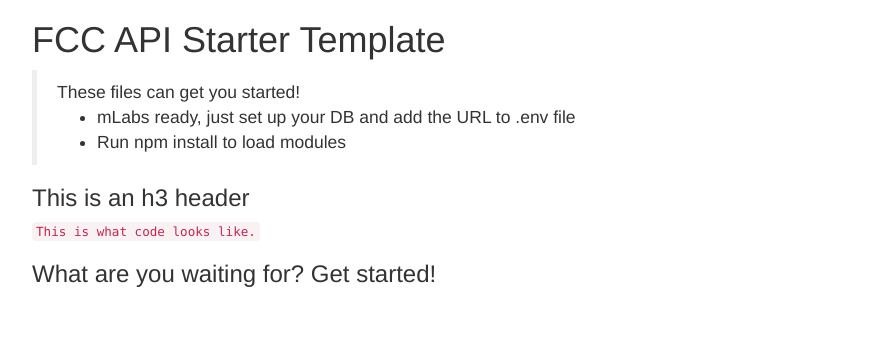
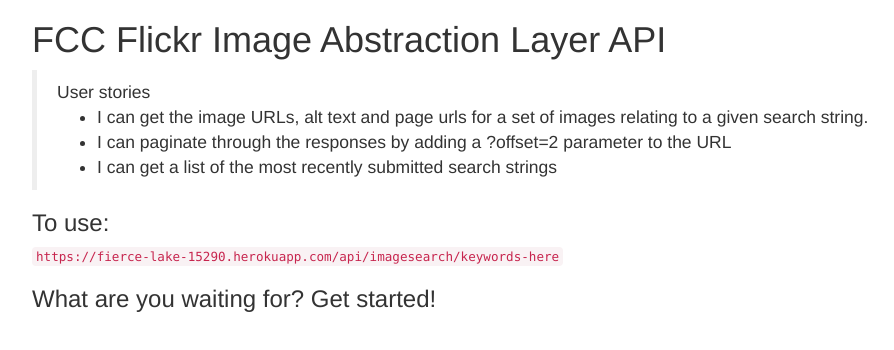
Before and after one commit to AdventureBear/fcc_img_search, a website: page index.html in a window 1280 px wide. Shown: the whole page, without its empty margins (38-932 px from the left). Drawn offline with nearby package versions, Linux system fonts and the light colour scheme.

Commit message:
index file updated

```diff
--- a/index.html
+++ b/index.html
@@ -2,22 +2,23 @@
 <html>
 <head lang="en">
     <meta charset="UTF-8">
-    <title>API Starter Template</title>
+    <title>API Flickr Image Search</title>
     <link rel="stylesheet" href="https://maxcdn.bootstrapcdn.com/bootstrap/3.3.6/css/bootstrap.min.css">
 
 </head>
 <body>
 
 <div class="container">
-<h1 class="header">FCC API Starter Template</h1>
-    <blockquote>These files can get you started!
+<h1 class="header">FCC Flickr Image Abstraction Layer API</h1>
+    <blockquote>User stories
         <ul>
-            <li>mLabs ready, just set up your DB and add the URL to .env file</li>
-            <li>Run npm install to load modules</li>
+            <li>I can get the image URLs, alt text and page urls for a set of images relating to a given search string.</li>
+            <li>I can paginate through the responses by adding a ?offset=2 parameter to the URL</li>
+            <li>I can get a list of the most recently submitted search strings</li>
         </ul>
     </blockquote>
-    <h3>This is an h3 header</h3>
-        <code>This is what code looks like. </code><br>
+    <h3>To use:</h3>
+        <code>https://fierce-lake-15290.herokuapp.com/api/imagesearch/keywords-here</code><br>
     <h3>What are you waiting for? Get started! </h3>
 </div>
 
```
Also changed, not shown: server.js (line endings or trailing spaces).
